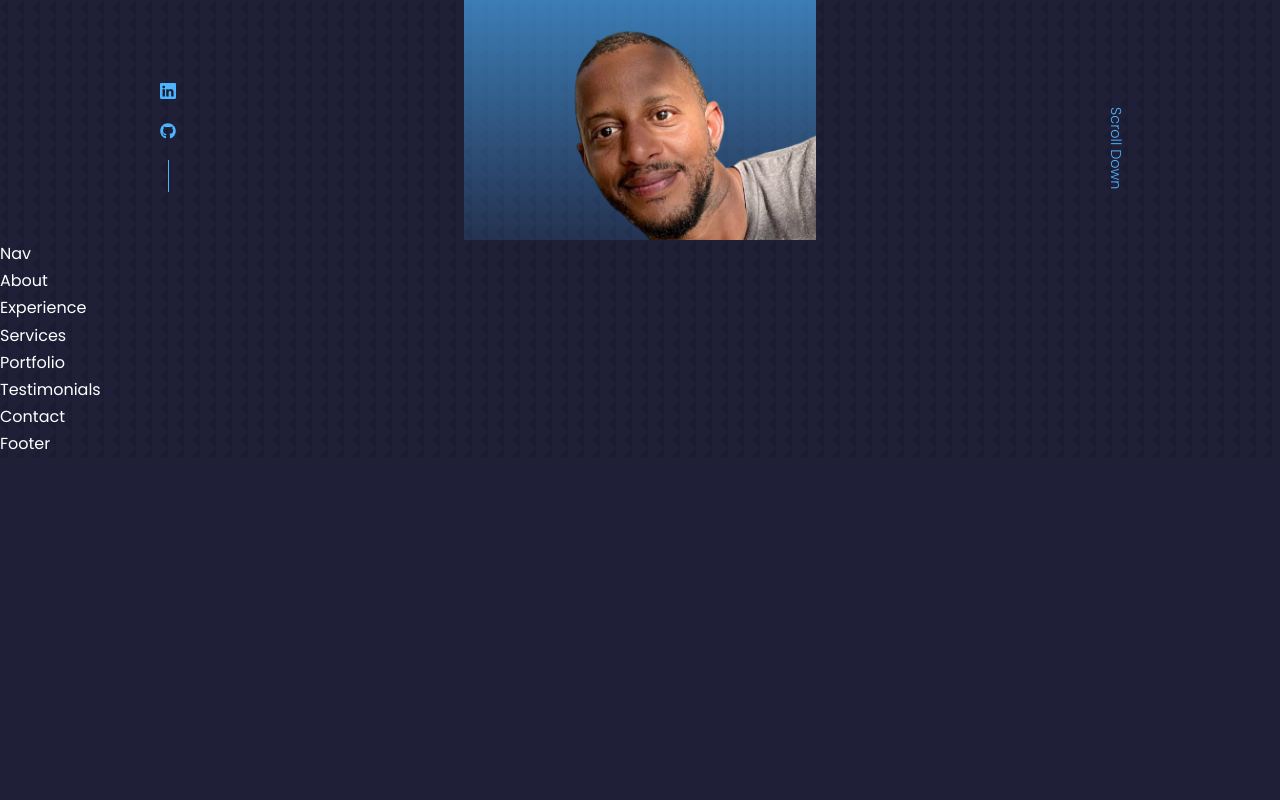
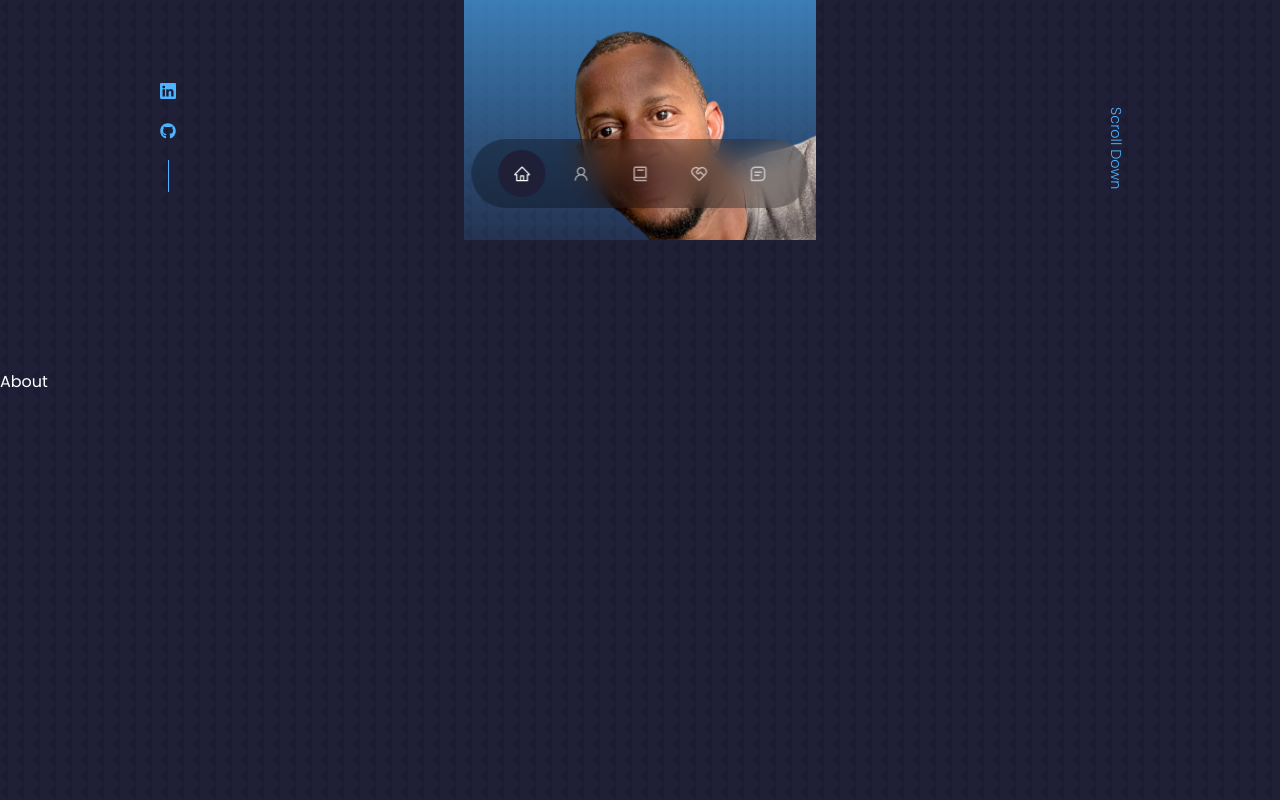
Before and after one commit to NsanVarela/portfolio, a React (Create React App) app: page / in a window 1280 px wide. Shown: the part 560-1360 px from the top of the page. Before the commit the page ends 1018 px from the top, so only its background shows below. Built offline with nearby package versions, Linux system fonts and the light colour scheme.

Commit message:
display nav with active item using useState

```diff
--- a/src/components/Testimonials/Testimonials.jsx
+++ b/src/components/Testimonials/Testimonials.jsx
@@ -3,7 +3,7 @@ import './testimonials.css'
 
 const Testimonials = () => {
     return (
-        <div>Testimonials</div>
+        <section id='testimonials'>Testimonials</section>
     )
 }
 
--- a/src/components/about/About.jsx
+++ b/src/components/about/About.jsx
@@ -3,7 +3,7 @@ import './about.css'
 
 const About = () => {
     return (
-        <div>About</div>
+        <section id='about'>About</section>
     )
 }
 
--- a/src/components/contact/Contact.jsx
+++ b/src/components/contact/Contact.jsx
@@ -3,7 +3,7 @@ import './contact.css'
 
 const Contact = () => {
     return (
-        <div>Contact</div>
+        <section id='contact'>Contact</section>
     )
 }
 
--- a/src/components/experience/Experience.jsx
+++ b/src/components/experience/Experience.jsx
@@ -3,7 +3,7 @@ import './experience.css'
 
 const Experience = () => {
     return (
-        <div>Experience</div>
+        <section id='experience'>Experience</section>
     )
 }
 
--- a/src/components/header/CTA.jsx
+++ b/src/components/header/CTA.jsx
@@ -3,9 +3,9 @@ import CV from '../../assets/cv.pdf'
 
 const CTA = () => {
     return (
-        <div className="cta">
-            <a href={CV} download className="btn">Download CV</a>
-            <a href="#contact"  className="btn btn-primary">Let's talk</a>
+        <div className='cta'>
+            <a href={CV} download className='btn'>Download CV</a>
+            <a href='#contact'  className='btn btn-primary'>Let's talk</a>
         </div>
     )
 }
--- a/src/components/header/HeaderSocials.jsx
+++ b/src/components/header/HeaderSocials.jsx
@@ -4,9 +4,9 @@ import {FaGithub} from 'react-icons/fa'
 
 const HeaderSocials = () => {
     return (
-        <div className="header__socials">
-            <a href="https://linkedin.com" target="_blank"><BsLinkedin /></a>
-            <a href="https://github.com" target="_blank"><FaGithub /></a>
+        <div className='header__socials'>
+            <a href='https://linkedin.com' target='_blank'><BsLinkedin /></a>
+            <a href='https://github.com' target='_blank'><FaGithub /></a>
         </div>
     )
 }
--- a/src/components/nav/Nav.jsx
+++ b/src/components/nav/Nav.jsx
@@ -1,9 +1,22 @@
 import React from 'react'
 import './nav.css'
+import {AiOutlineHome} from 'react-icons/ai'
+import {AiOutlineUser} from 'react-icons/ai'
+import {BiBook} from 'react-icons/bi'
+import {RiServiceLine} from 'react-icons/ri'
+import {BiMessageSquareDetail} from 'react-icons/bi'
+import {useState} from 'react'
 
 const Nav = () => {
+    const [activeNav, setActiveNav] = useState('#')
     return (
-        <div>Nav</div>
+        <nav>
+            <a href='#' onClick={() => setActiveNav('#')} className={activeNav === '#' ? 'active' : ''}><AiOutlineHome /></a>
+            <a href='#about' onClick={() => setActiveNav('#about')} className={activeNav === '#about' ? 'active' : ''}><AiOutlineUser /></a>
+            <a href='#experience' onClick={() => setActiveNav('#experience')} className={activeNav === '#experience' ? 'active' : ''}><BiBook /></a>
+            <a href='#services' onClick={() => setActiveNav('#services')} className={activeNav === '#services' ? 'active' : ''}><RiServiceLine /></a>
+            <a href='#contact' onClick={() => setActiveNav('#contact')} className={activeNav === '#contact' ? 'active' : ''}><BiMessageSquareDetail /></a>
+        </nav>
     )
 }
 
--- a/src/components/nav/nav.css
+++ b/src/components/nav/nav.css
@@ -0,0 +1,33 @@
+nav {
+    background: rgba(0, 0, 0, 0.3);
+    width: max-content;
+    display: block;
+    padding: 0.7rem 1.7rem;
+    z-index: 2;
+    position: fixed;
+    left: 50%;
+    transform: translateX(-50%);
+    bottom: 2rem;
+    display: flex;
+    gap: 0.8rem;
+    border-radius: 3rem;
+    backdrop-filter: blur(15px);
+}
+
+nav a {
+    background: transparent;
+    padding: 0.9rem;
+    border-radius: 50%;
+    display: flex;
+    color: var(--color-light);
+    font-size: 1.1rem;
+}
+
+nav a:hover {
+    background: rgba(0, 0, 0, 0.3);
+}
+
+nav a.active {
+    background: var(--color-bg);
+    color: var(--color-white);
+}
--- a/src/components/portfolio/Portfolio.jsx
+++ b/src/components/portfolio/Portfolio.jsx
@@ -3,7 +3,7 @@ import './portfolio.css'
 
 const Portfolio = () => {
     return (
-        <div>Portfolio</div>
+        <section id='portfolio'>Portfolio</section>
     )
 }
 
--- a/src/components/services/Services.jsx
+++ b/src/components/services/Services.jsx
@@ -3,7 +3,7 @@ import './services.css'
 
 const Services = () => {
     return (
-        <div>Services</div>
+        <section id='services'>Services</section>
     )
 }
 
--- a/src/index.css
+++ b/src/index.css
@@ -60,6 +60,7 @@ h1 {
 
 section {
     margin-top: 8rem;
+    height: 100vh;
 }
 
 section > h2,
```
Also changed, not shown: src/components/header/Header.jsx (+6 -6 lines).
